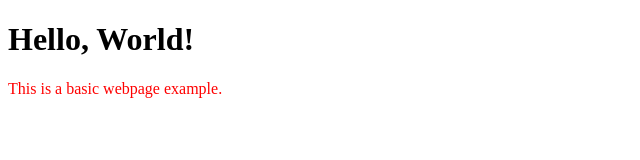
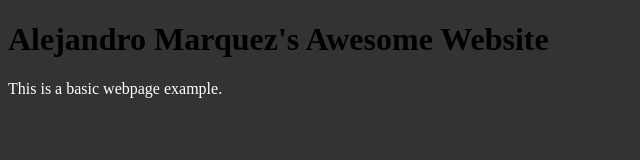
Before and after one commit to alejandro521/alejandro521.github.io, a plain HTML site: page index.html in a window 1280 px wide. Shown: the whole page, without its empty margins (0-640 px from the left). Drawn offline with Linux system fonts and the light colour scheme.

Commit message:
Added better styling

```diff
--- a/index.html
+++ b/index.html
@@ -3,12 +3,12 @@
   <head>
     <meta charset="UTF-8" />
     <meta name="viewport" content="width=device-width, initial-scale=1.0" />
-    <title>**YOUR_NAME_HERE**</title>
+    <title>Alejandro Marquez</title>
     <link rel="stylesheet" href="styles.css" />
   </head>
   <body>
     <div class="container">
-      <h1>Hello, World!</h1>
+      <h1>Alejandro Marquez's Awesome Website</h1>
       <p>This is a basic webpage example.</p>
     </div>
   </body>
--- a/styles.css
+++ b/styles.css
@@ -1 +1,4 @@
-p { color: red; }
+body {
+    background-color: #333333; /* Replace with your desired background color */
+}
+p { color: #FFFFFF; }
```
